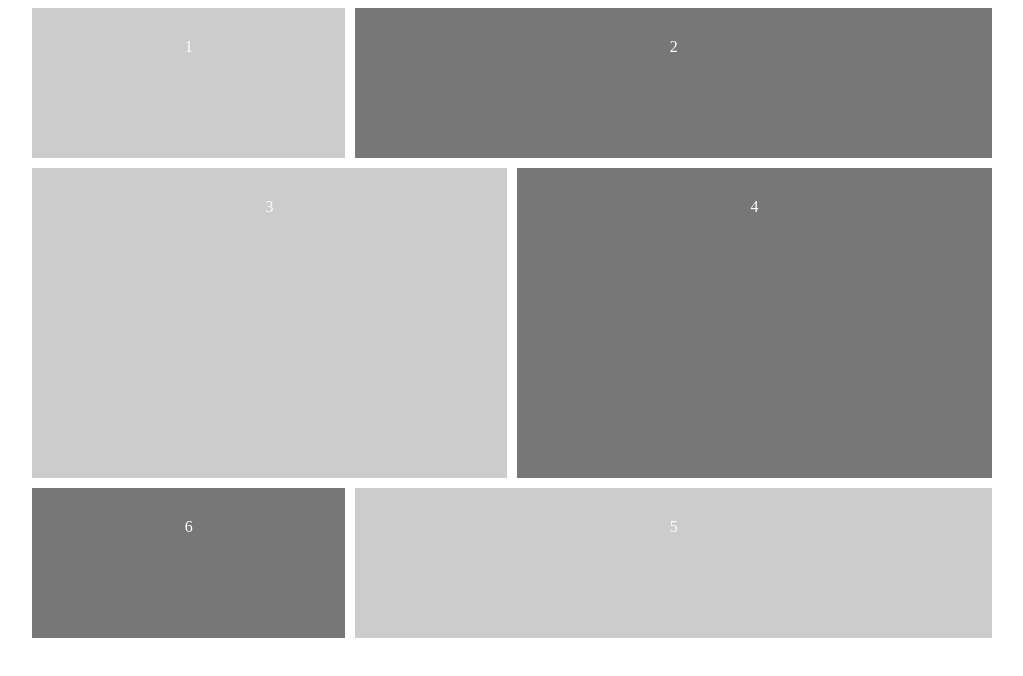
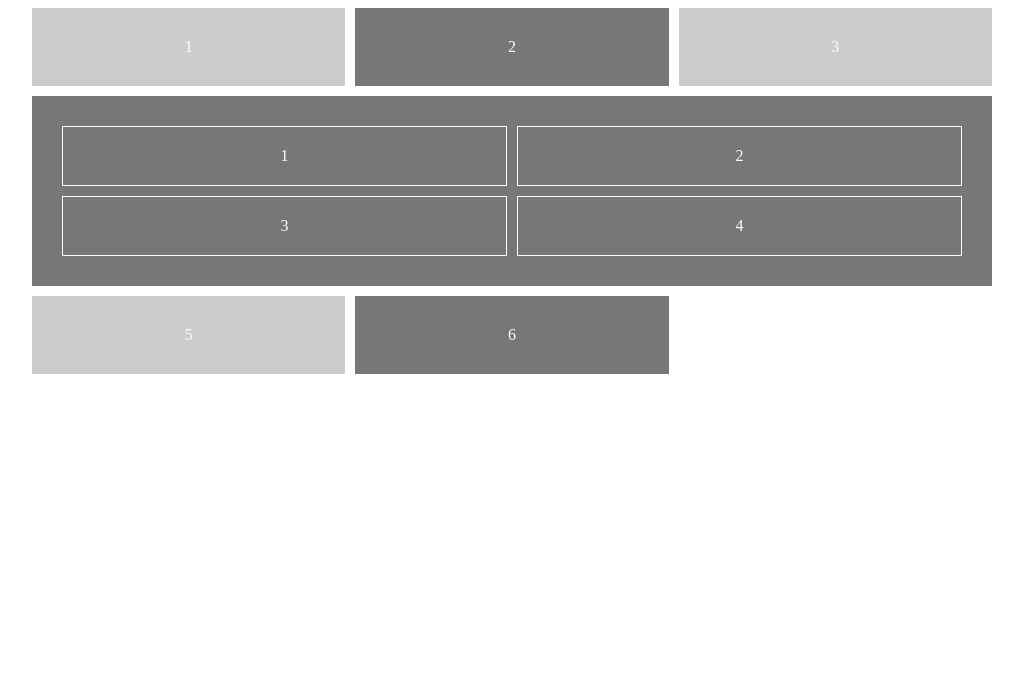
Before and after one commit to g-uberman/ninja-grid-course, a plain HTML site: page index.html in a window 1280 px wide. Shown: the whole page, without its empty margins (128-1151 px from the left). Drawn offline with Linux system fonts and the light colour scheme.

Commit message:
nested grids

```diff
--- a/index.html
+++ b/index.html
@@ -10,8 +10,7 @@
 		}
 		#content{
 			display: grid;
-			grid-template-columns: repeat(6, 1fr);
-			grid-template-rows: repeat(4, minmax(150px, auto));
+			grid-template-columns: repeat(3, 1fr);
 			grid-gap: 10px;
 			max-width: 960px;
 			margin: 0 auto;
@@ -23,26 +22,16 @@
 		#content div:nth-child(even){
 			background: #777;
 		}
-		.one{
-			grid-column: 1/3;
+		.nested{
+			display: grid;
+			grid-template-columns: repeat(2, 1fr);
+			grid-gap: 10px;
+			grid-column: span 3;
 		}
-		.two{
-			grid-column: 3/7;
-		}
-		.three{
-			grid-column: 1/4;
-			grid-row: 2/4;
-		}
-		.four{
-			grid-column: 4/7;
-			grid-row: 2/4;
-		}
-		.five{
-			grid-column: 3/7;
-		}
-		.six{
-			grid-row: 4;
-			grid-column: 1/3;
+		.nested p{
+			border: 1px solid #fff;
+			padding: 20px;
+			margin: 0;
 		}
 	</style>
 </head>
@@ -50,12 +39,25 @@
 
 	<div id="content">
 
-		<div class="one">1</div>
-		<div class="two">2</div>
-		<div class="three">3</div>
-		<div class="four">4</div>
-		<div class="five">5</div>
-		<div class="six">6</div>
+		<div>1</div>
+		<div>2</div>
+		<div>3</div>
+		<div class="nested">
+			<p>
+				1
+			</p>
+			<p>
+				2
+			</p>
+			<p>
+				3
+			</p>
+			<p>
+				4
+			</p>
+		</div>
+		<div>5</div>
+		<div>6</div>
 
 	</div>
 
```
